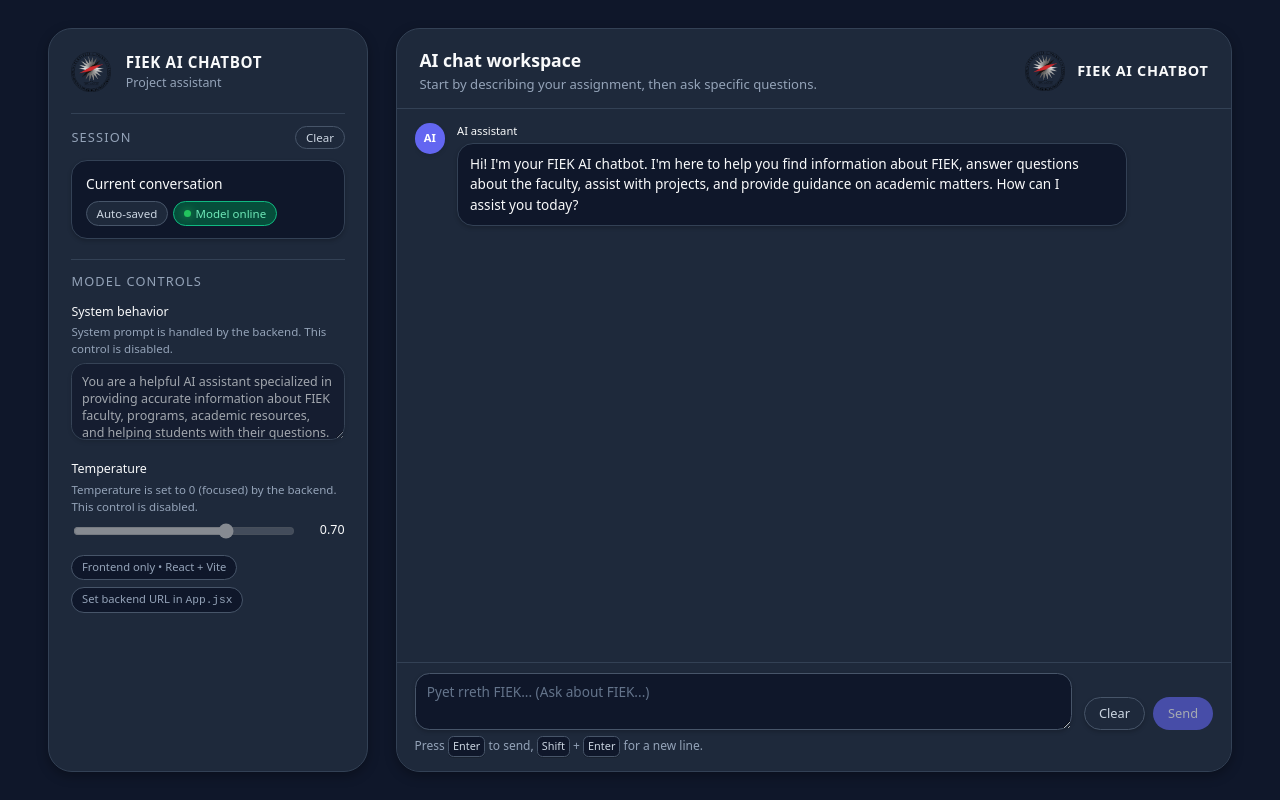
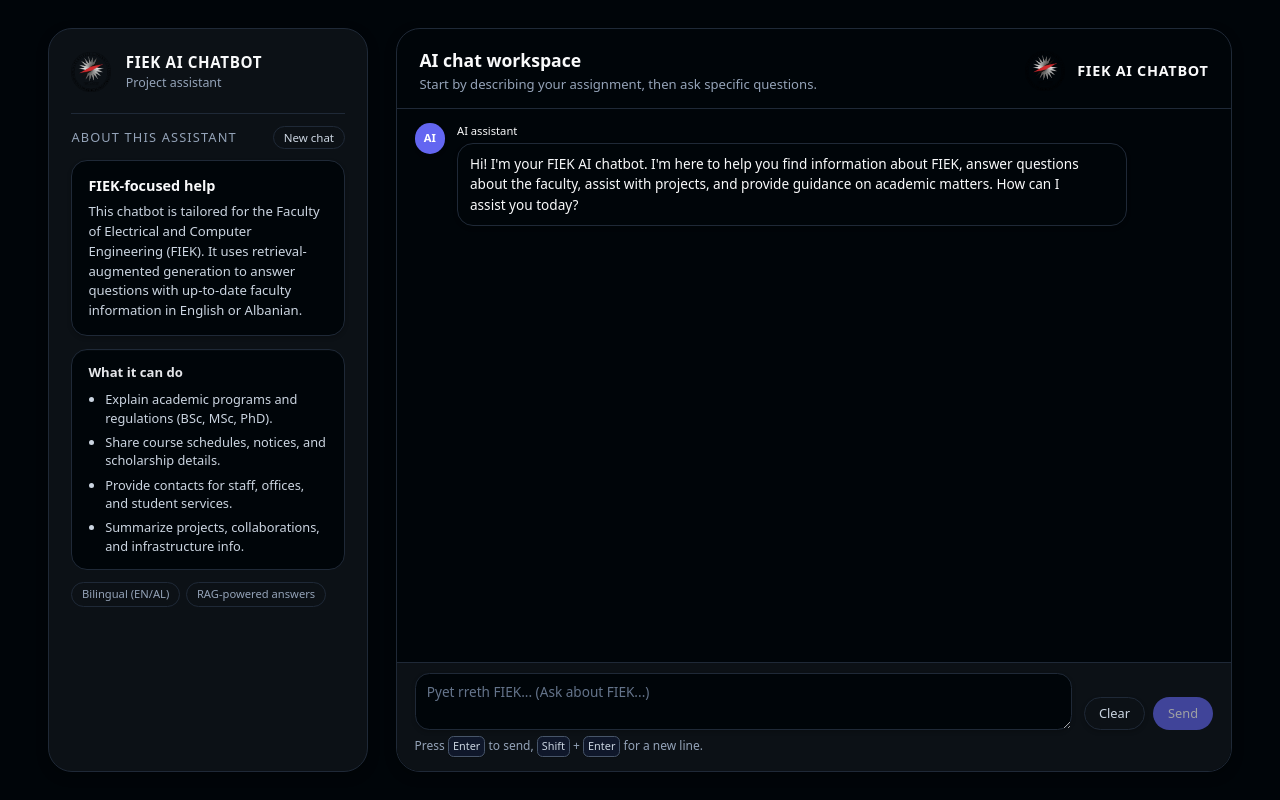
Before and after one commit to endritgjoka/fiek-ai-chatbot, a React (Vite) app in the folder frontend/: page / in a window 1280 px wide. Built offline with nearby package versions, Linux system fonts and the light colour scheme.

Commit message:
make some final enhancements

```diff
--- a/frontend/src/App.css
+++ b/frontend/src/App.css
@@ -1,10 +1,11 @@
 .app-shell {
   position: relative;
   width: 100%;
-  height: 100vh;
-  overflow: hidden;
-  background: #0f172a;
+  min-height: 100vh;
+  background: #000509;
   color: #f9fafb;
+  overflow-x: hidden;
+  overflow-y: auto;
 }
 
 .app-gradient {
@@ -20,7 +21,7 @@
   padding: 1.75rem;
   max-width: 1240px;
   margin: 0 auto;
-  height: 100vh;
+  min-height: 100vh;
   box-sizing: border-box;
 }
 
@@ -29,9 +30,9 @@
   flex-direction: column;
   gap: 1.25rem;
   border-radius: 1.5rem;
-  background: #1e293b;
+  background: #0c1116;
   box-shadow: 0 4px 12px rgba(0, 0, 0, 0.3);
-  border: 1px solid #334155;
+  border: 1px solid #1f2937;
   padding: 1.4rem 1.4rem 1.3rem;
 }
 
@@ -64,7 +65,7 @@
 
 .sidebar-section {
   padding-top: 0.75rem;
-  border-top: 1px solid #334155;
+  border-top: 1px solid #1f2937;
 }
 
 .sidebar-section-header {
@@ -82,8 +83,8 @@
 .session-card {
   border-radius: 1rem;
   padding: 0.8rem 0.85rem;
-  background: #0f172a;
-  border: 1px solid #334155;
+  background: #000509;
+  border: 1px solid #1f2937;
   box-shadow: 0 2px 4px rgba(0, 0, 0, 0.2);
 }
 
@@ -112,9 +113,9 @@
 }
 
 .pill-soft {
-  background: #1e293b;
+  background: #0c1116;
   color: #cbd5e1;
-  border: 1px solid #475569;
+  border: 1px solid #1f2937;
 }
 
 .pill-status {
@@ -148,8 +149,8 @@
 
 .ghost-btn {
   border-radius: 999px;
-  border: 1px solid #475569;
-  background: #1e293b;
+  border: 1px solid #1f2937;
+  background: #0c1116;
   color: #cbd5e1;
   font-size: 0.72rem;
   padding: 0.18rem 0.6rem;
@@ -161,8 +162,8 @@
 }
 
 .ghost-btn:hover {
-  border-color: #64748b;
-  background: #334155;
+  border-color: #243146;
+  background: #111827;
   transform: translateY(-1px);
 }
 
@@ -191,8 +192,8 @@
   max-height: 8rem;
   resize: vertical;
   border-radius: 0.9rem;
-  border: 1px solid #475569;
-  background: #0f172a;
+  border: 1px solid #1f2937;
+  background: #0c1116;
   padding: 0.55rem 0.6rem;
   font-size: 0.78rem;
   color: #f9fafb;
@@ -237,23 +238,23 @@
   padding: 0.2rem 0.6rem;
   font-size: 0.7rem;
   color: #94a3b8;
-  border: 1px solid #475569;
-  background: #0f172a;
+  border: 1px solid #1f2937;
+  background: #0c1116;
 }
 
 .chat-main {
   display: flex;
   flex-direction: column;
   border-radius: 1.5rem;
-  background: #1e293b;
+  background: #000509;
   box-shadow: 0 4px 12px rgba(0, 0, 0, 0.3);
-  border: 1px solid #334155;
+  border: 1px solid #1f2937;
   overflow: hidden;
 }
 
 .chat-header {
   padding: 1.1rem 1.4rem 0.8rem;
-  border-bottom: 1px solid #334155;
+  border-bottom: 1px solid #1f2937;
   display: flex;
   align-items: center;
   justify-content: space-between;
@@ -365,8 +366,8 @@
   padding-right: 2.5rem;
   font-size: 0.85rem;
   line-height: 1.5;
-  background: #0f172a;
-  border: 1px solid #334155;
+  background: #000509;
+  border: 1px solid #1f2937;
   box-shadow: 0 2px 4px rgba(0, 0, 0, 0.2);
   animation: bubble-enter 180ms ease-out;
   color: #f9fafb;
@@ -447,9 +448,9 @@
 }
 
 .chat-input-shell {
-  border-top: 1px solid #334155;
+  border-top: 1px solid #1f2937;
   padding: 0.6rem 1.1rem 0.9rem;
-  background: #1e293b;
+  background: #0c1116;
 }
 
 .error-banner {
@@ -475,8 +476,8 @@
   max-height: 6rem;
   resize: vertical;
   border-radius: 0.9rem;
-  border: 1px solid #475569;
-  background: #0f172a;
+  border: 1px solid #1f2937;
+  background: #000509;
   padding: 0.55rem 0.7rem;
   font-size: 0.85rem;
   color: #f9fafb;
@@ -490,8 +491,8 @@
 }
 
 .chat-input:focus {
-  border-color: #6366f1;
-  box-shadow: 0 0 0 3px rgba(99, 102, 241, 0.2);
+  border-color: #3b82f6;
+  box-shadow: 0 0 0 3px rgba(59, 130, 246, 0.18);
 }
 
 .chat-actions {
@@ -539,15 +540,15 @@
 }
 
 .secondary-btn {
-  background: #1e293b;
-  border-color: #475569;
+  background: #0c1116;
+  border-color: #1f2937;
   color: #cbd5e1;
   box-shadow: 0 2px 4px rgba(0, 0, 0, 0.2);
 }
 
 .secondary-btn:hover:not(:disabled) {
-  border-color: #64748b;
-  background: #334155;
+  border-color: #243146;
+  background: #111827;
   transform: translateY(-1px);
 }
 
@@ -598,6 +599,59 @@ kbd {
   font-family: inherit;
   color: #cbd5e1;
   box-shadow: 0 1px 0 rgba(0, 0, 0, 0.2);
+}
+
+.info-card {
+  border-radius: 1rem;
+  padding: 0.9rem 1rem;
+  background: #000509;
+  border: 1px solid #1f2937;
+  box-shadow: 0 2px 4px rgba(0, 0, 0, 0.2);
+  margin-bottom: 0.8rem;
+}
+
+.info-title {
+  font-size: 0.9rem;
+  font-weight: 600;
+  color: #f9fafb;
+  margin-bottom: 0.35rem;
+}
+
+.info-body {
+  margin: 0;
+  font-size: 0.82rem;
+  color: #cbd5e1;
+  line-height: 1.5;
+}
+
+.info-list {
+  border-radius: 1rem;
+  padding: 0.85rem 1rem;
+  background: #000509;
+  border: 1px solid #1f2937;
+  box-shadow: inset 0 1px 0 rgba(255, 255, 255, 0.02);
+  margin-bottom: 0.75rem;
+}
+
+.list-title {
+  font-size: 0.82rem;
+  font-weight: 600;
+  color: #e5e7eb;
+  margin-bottom: 0.45rem;
+}
+
+.info-list ul {
+  padding-left: 1.05rem;
+  margin: 0;
+  display: grid;
+  gap: 0.35rem;
+  list-style: disc;
+}
+
+.info-list li {
+  font-size: 0.8rem;
+  color: #cbd5e1;
+  line-height: 1.45;
 }
 
 .messages-scroll::-webkit-scrollbar {
--- a/frontend/src/App.jsx
+++ b/frontend/src/App.jsx
@@ -18,10 +18,6 @@ function App() {
   const [isSending, setIsSending] = useState(false)
   const [error, setError] = useState('')
   const [modelStatus, setModelStatus] = useState('online')
-  const [temperature, setTemperature] = useState(0.7)
-  const [systemPrompt, setSystemPrompt] = useState(
-    'You are a helpful AI assistant specialized in providing accurate information about FIEK faculty, programs, academic resources, and helping students with their questions.',
-  )
   const messagesEndRef = useRef(null)
 
   useEffect(() => {
@@ -206,72 +202,34 @@ function App() {
 
           <div className="sidebar-section">
             <div className="sidebar-section-header">
-              <span>Session</span>
+              <span>About this assistant</span>
               <button className="ghost-btn" onClick={clearChat}>
-                Clear
+                New chat
               </button>
             </div>
-            <div className="session-card">
-              <div className="session-title">Current conversation</div>
-              <div className="session-meta">
-                <span className="pill pill-soft">Auto-saved</span>
-                <span className={`pill pill-status ${modelStatus}`}>
-                  <span className="status-dot" />
-                  {modelStatus === 'online' ? 'Model online' : 'Model offline'}
-                </span>
-              </div>
-            </div>
-          </div>
 
-          <div className="sidebar-section">
-            <div className="sidebar-section-header">
-              <span>Model controls</span>
+            <div className="info-card">
+              <div className="info-title">FIEK-focused help</div>
+              <p className="info-body">
+                This chatbot is tailored for the Faculty of Electrical and Computer Engineering (FIEK).
+                It uses retrieval-augmented generation to answer questions with up-to-date faculty
+                information in English or Albanian.
+              </p>
             </div>
 
-            <div className="control-group">
-              <label className="control-label">
-                System behavior
-                <span className="control-label-sub">
-                  System prompt is handled by the backend. This control is disabled.
-                </span>
-              </label>
-              <textarea
-                className="control-textarea"
-                value={systemPrompt}
-                onChange={(e) => setSystemPrompt(e.target.value)}
-                disabled
-                style={{ opacity: 0.6, cursor: 'not-allowed' }}
-              />
-            </div>
-
-            <div className="control-group">
-              <label className="control-label">
-                Temperature
-                <span className="control-label-sub">
-                  Temperature is set to 0 (focused) by the backend. This control is disabled.
-                </span>
-              </label>
-              <div className="control-row">
-                <input
-                  className="control-slider"
-                  type="range"
-                  min="0"
-                  max="1"
-                  step="0.05"
-                  value={temperature}
-                  onChange={(e) => setTemperature(Number(e.target.value))}
-                  disabled
-                  style={{ opacity: 0.6, cursor: 'not-allowed' }}
-                />
-                <span className="slider-value">{temperature.toFixed(2)}</span>
-              </div>
+            <div className="info-list">
+              <div className="list-title">What it can do</div>
+              <ul>
+                <li>Explain academic programs and regulations (BSc, MSc, PhD).</li>
+                <li>Share course schedules, notices, and scholarship details.</li>
+                <li>Provide contacts for staff, offices, and student services.</li>
+                <li>Summarize projects, collaborations, and infrastructure info.</li>
+              </ul>
             </div>
 
             <div className="sidebar-footer">
-              <div className="footer-chip">Frontend only • React + Vite</div>
-              <div className="footer-chip">
-                Set backend URL in <code>App.jsx</code>
-              </div>
+              <div className="footer-chip">Bilingual (EN/AL)</div>
+              <div className="footer-chip">RAG-powered answers</div>
             </div>
           </div>
         </aside>
```
